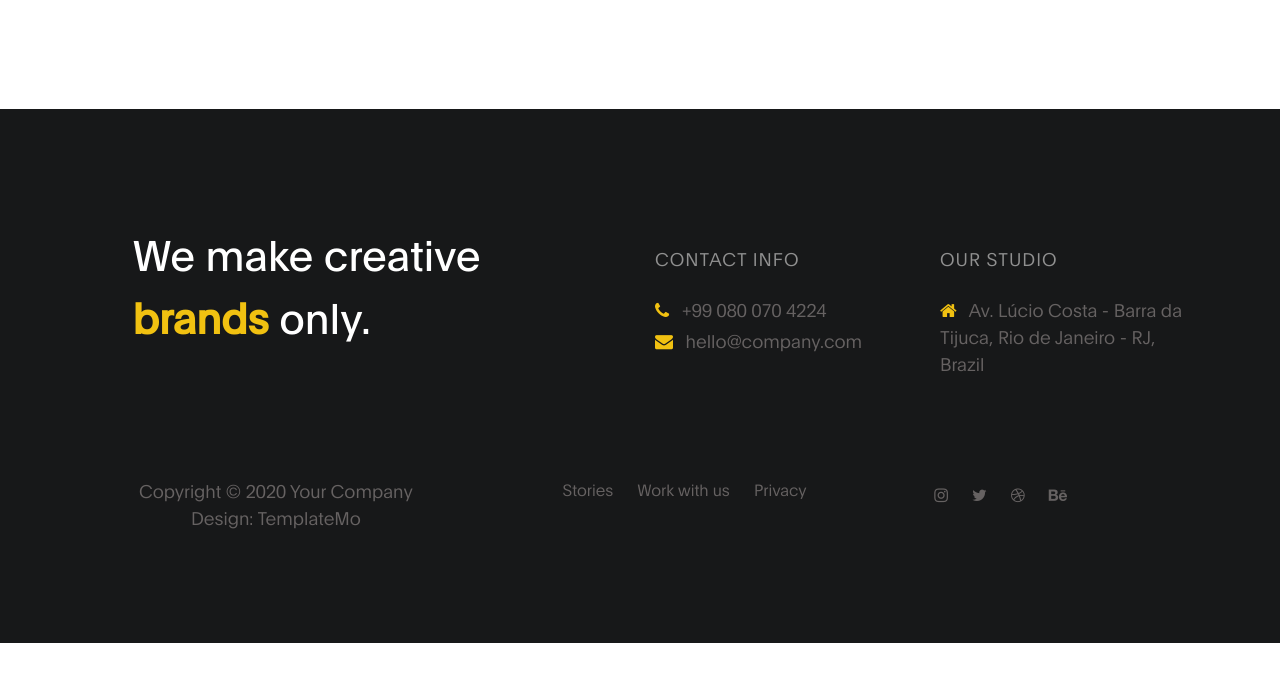
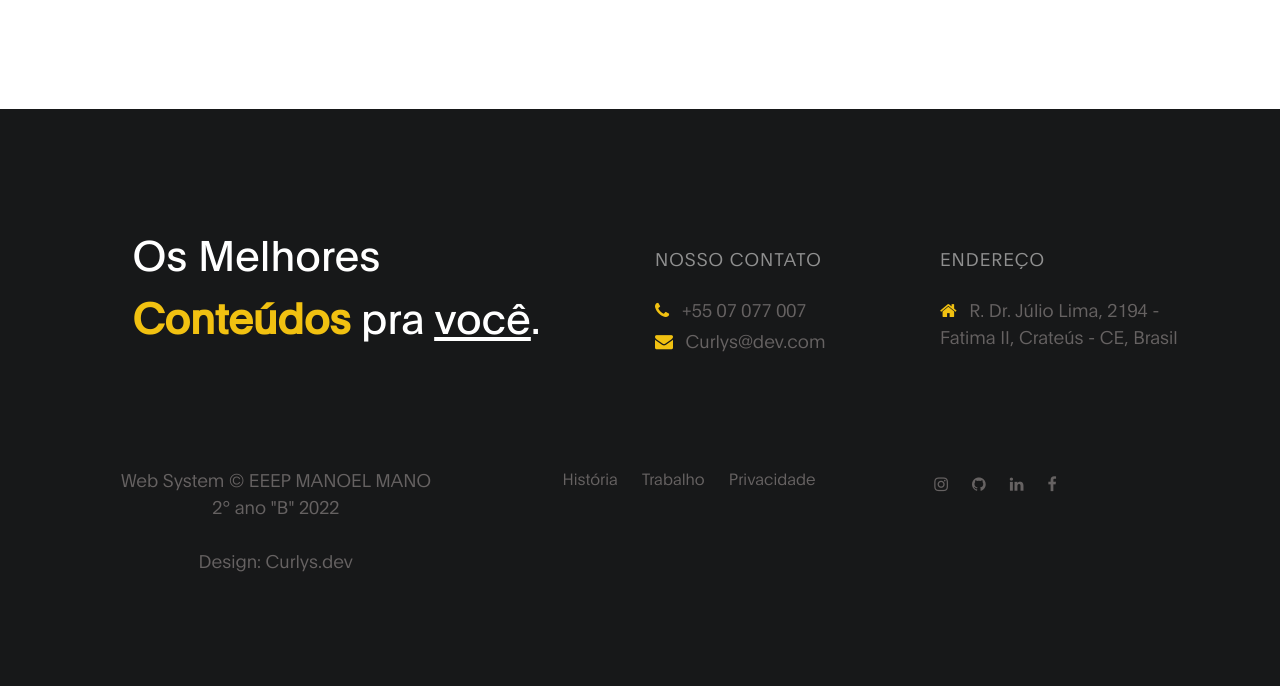
Before and after one commit to DouglasNeres/Web-Study-s, a PHP site: page /blog.html in a window 1280 px wide. Shown: the part 1262-1948 px from the top of the page. Before the commit the page ends 1905 px from the top, so only its background shows below. Run offline with PHP 8.4, Linux system fonts and the light colour scheme.

```diff
--- a/blog.html
+++ b/blog.html
@@ -155,61 +155,68 @@ https://templatemo.com/tm-538-digital-trend
            <div class="row">
 
                 <div class="col-lg-5 mx-lg-auto col-md-8 col-10">
-            <h1 class="text-white" data-aos="fade-up" data-aos-delay="100">We make creative <strong>brands</strong> only.</h1>
+                     <h1 class="text-white" data-aos="fade-up" data-aos-delay="100">Os Melhores <strong>Conteúdos
+                          </strong>pra <u>você</u>.</h1>
                 </div>
 
                 <div class="col-lg-3 col-md-6 col-12" data-aos="fade-up" data-aos-delay="200">
-            <h4 class="my-4">Contact Info</h4>
+                     <h4 class="my-4">Nosso Contato</h4>
 
                      <p class="mb-1">
                           <i class="fa fa-phone mr-2 footer-icon"></i>
-              +99 080 070 4224
+                          +55 07 077 007
                      </p>
 
                      <p>
-              <a href="#">
+                          <a href="https://mail.google.com/mail/u/0/#inbox">
                                <i class="fa fa-envelope mr-2 footer-icon"></i>
-                hello@company.com
+                               Curlys@dev.com
                           </a>
                      </p>
                 </div>
 
                 <div class="col-lg-3 col-md-6 col-12" data-aos="fade-up" data-aos-delay="300">
-            <h4 class="my-4">Our Studio</h4>
+                     <h4 class="my-4">Endereço</h4>
 
                      <p class="mb-1">
+                          <a href="https://goo.gl/maps/ZjxQ9YYtfb2QCWom9" target="_blank" rel="noopener noreferrer">
                                <i class="fa fa-home mr-2 footer-icon"></i>
-              Av. Lúcio Costa - Barra da Tijuca, Rio de Janeiro - RJ, Brazil
+                               R. Dr. Júlio Lima, 2194 - Fatima II, Crateús - CE, Brasil</a>
                      </p>
                 </div>
 
-          <div class="col-lg-4 mx-lg-auto text-center col-md-8 col-12" data-aos="fade-up" data-aos-delay="400">
-            <p class="copyright-text">Copyright &copy; 2020 Your Company
-            <br>
-            <a rel="nofollow noopener" href="https://templatemo.com">Design: TemplateMo</a></p>
+                <div class="col-lg-4 mx-lg-auto text-center col-md-8 col-12" data-aos="fade-up"
+                     data-aos-delay="400">
+                     <p class="copyright-text">Web System &copy; EEEP MANOEL MANO <br> 2° ano "B" 2022
+                          <br><br>
+                          <a rel="nofollow noopener" href="https://abre.bio/Curlys.dev" target="_blank"
+                               rel="noopener noreferrer">Design: Curlys.dev</a>
+                     </p>
                 </div>
 
                 <div class="col-lg-4 mx-lg-auto col-md-6 col-12" data-aos="fade-up" data-aos-delay="500">
 
                      <ul class="footer-link">
-              <li><a href="#">Stories</a></li>
-              <li><a href="#">Work with us</a></li>
-              <li><a href="#">Privacy</a></li>
+                          <li><a href="#">História</a></li>
+                          <li><a href="#">Trabalho</a></li>
+                          <li><a href="#">Privacidade</a></li>
                      </ul>
                 </div>
 
                 <div class="col-lg-3 mx-lg-auto col-md-6 col-12" data-aos="fade-up" data-aos-delay="600">
                      <ul class="social-icon">
-              <li><a href="#" class="fa fa-instagram"></a></li>
-              <li><a href="#" class="fa fa-twitter"></a></li>
-              <li><a href="#" class="fa fa-dribbble"></a></li>
-              <li><a href="#" class="fa fa-behance"></a></li>
+                          <li><a href="https://www.instagram.com/eeepmanoelmano/" target="_blank"
+                                    rel="noopener noreferrer" class="fa fa-instagram"></a></li>
+                          <li><a href="#" class="fa fa-github"></a></li>
+                          <li><a href="#" class="fa fa-linkedin"></a></li>
+                          <li><a href="#" class="fa fa-facebook"></a></li>
                      </ul>
                 </div>
 
            </div>
       </div>
  </footer>
+
 
 
      <!-- SCRIPTS -->
```
Also changed, not shown: conexao.php (added, +16 -0 lines), contact.php (renamed from contact.html, +34 -20 lines), project-detail.html (+25 -18 lines), salvar.php (added, +15 -0 lines). Lines whose indentation alone changed are shown as unchanged.
